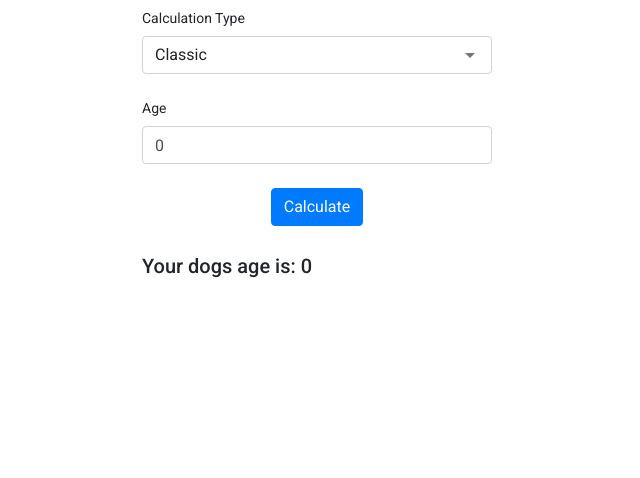
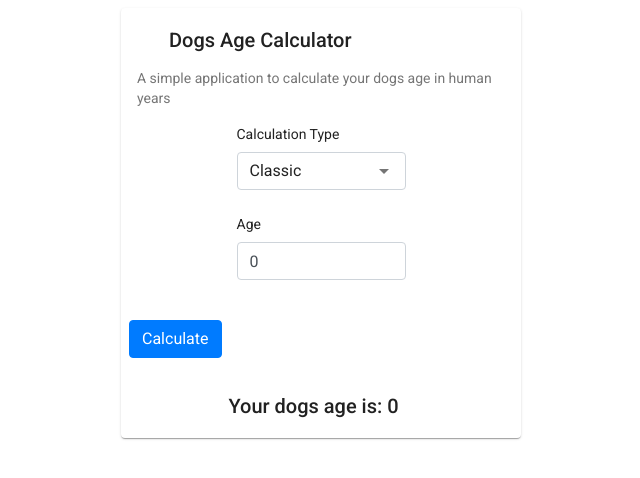
Before and after one commit to boogermanus/DogsAge, an Angular app: page / in a window 1280 px wide. Shown: the top 478 px of the page, without its empty margins (323-963 px from the left). Built offline with nearby package versions, Linux system fonts and the light colour scheme.

Commit message:
material layout

```diff
--- a/src/app/dogs-age/dogs-age.component.html
+++ b/src/app/dogs-age/dogs-age.component.html
@@ -1,9 +1,17 @@
+<div class="row justify-content-center mt-2">
+    <mat-card style="width: 400px" class="ml-2">
+        <mat-card-header>
+            <h2>Dogs Age Calculator</h2>
+        </mat-card-header>
+        <mat-card-subtitle>A simple application to calculate your dogs age in human years</mat-card-subtitle>
+        <mat-card-content>
             <form [formGroup]="form">
                 <div class="row justify-content-center mt-2">
-        <div class="col-md-4">
+                    <div class="col-md-6">
                         <div class="form-group">
                             <label>Calculation Type</label>
-                <mat-select formControlName="calculationType" class="form-control" aria-describedby="calculationTypeHelp">
+                            <mat-select formControlName="calculationType" class="form-control"
+                                aria-describedby="calculationTypeHelp">
                                 <mat-option *ngFor="let type of calculationTypes" [value]="type.typeValue">
                                     {{type.caption}}
                                 </mat-option>
@@ -12,7 +20,7 @@
                     </div>
                 </div>
                 <div class="row justify-content-center mt-2">
-        <div class="col-md-4">
+                    <div class="col-md-6">
                         <div class="form-group">
                             <label>Age</label>
                             <input type="number" min="0" max="16" class="form-control" formControlName="age">
@@ -20,7 +28,7 @@
                     </div>
                 </div>
                 <div class="row justify-content-center mt-2" [hidden]="sizeHidden">
-        <div class="col-md-4">
+                    <div class="col-md-6">
                         <div class="form-group">
                             <label>Size</label>
                             <mat-select formControlName="size" class="form-control">
@@ -31,14 +39,17 @@
                         </div>
                     </div>
                 </div>
-    <div class="row justify-content-center mt-2">
-        <div class="col-md-4 text-center">
+            </form>
+        </mat-card-content>
+        <mat-card-actions>
             <button class="btn btn-primary" (click)="calculate()">Calculate</button>
-        </div>
-    </div>
+        </mat-card-actions>
+        <mat-card-footer>
             <div class="row justify-content-center mt-4">
-        <div class="col-md-4">
+                <div class="col-md-6">
                     <h2>Your dogs age is: {{dogsAge}}</h2>
                 </div>
             </div>
-</form>
+        </mat-card-footer>
+    </mat-card>
+</div>
--- a/src/app/dogs-age/dogs-age.component.ts
+++ b/src/app/dogs-age/dogs-age.component.ts
@@ -16,7 +16,7 @@ export class DogsAgeComponent implements OnInit, OnDestroy {
   sizes: any[] = SizeConstants.sizes;
   calculationType = new FormControl(CalculationConstants.CLASSIC);
   age = new FormControl(0);
-  size = new FormControl('');
+  size = new FormControl(SizeConstants.SMALL);
   sizeHidden = true;
   subscriptions: Subscription = new Subscription();
   dogsAge = 0;
```
Also changed, not shown: src/app/material-module.ts (+5 -3 lines). Lines whose indentation alone changed are shown as unchanged.
